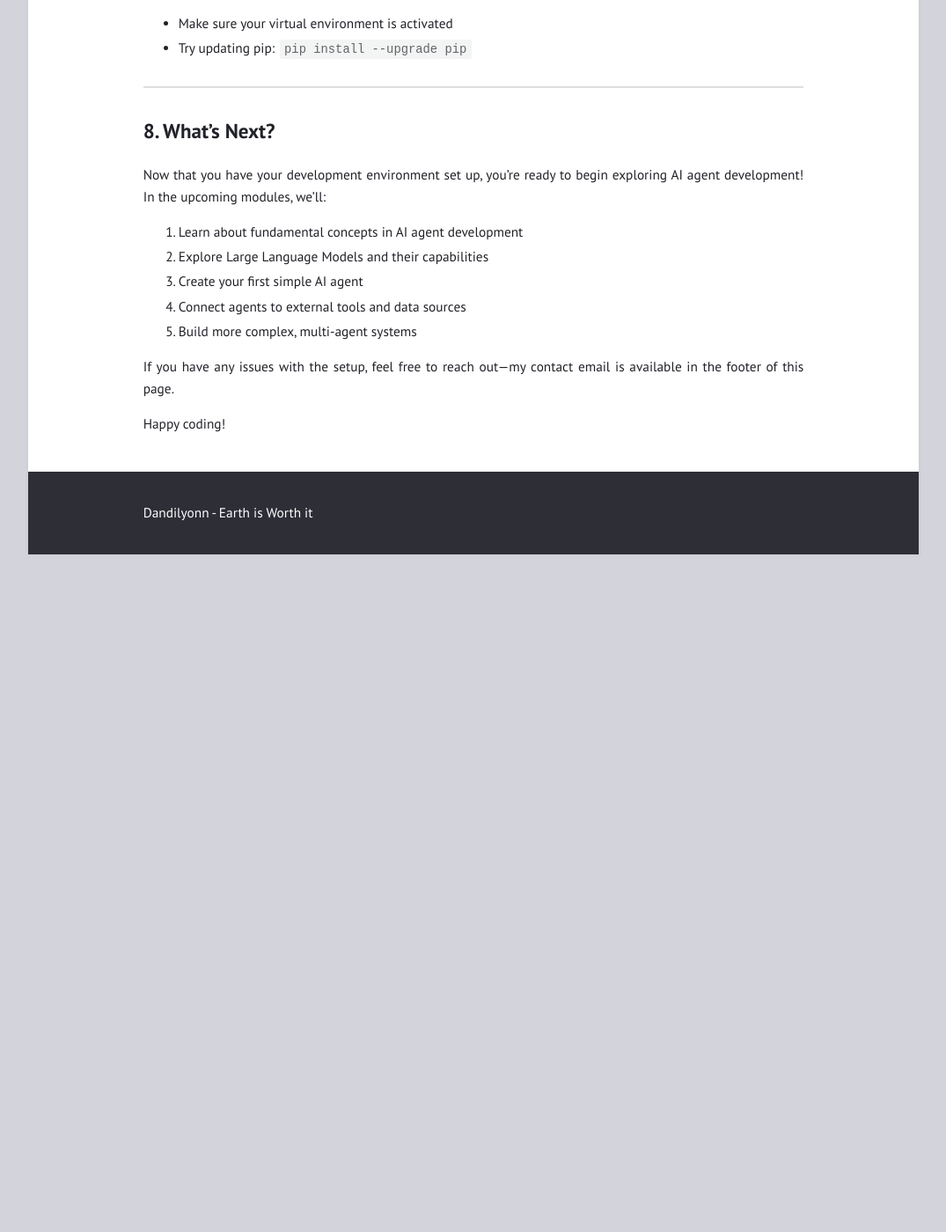
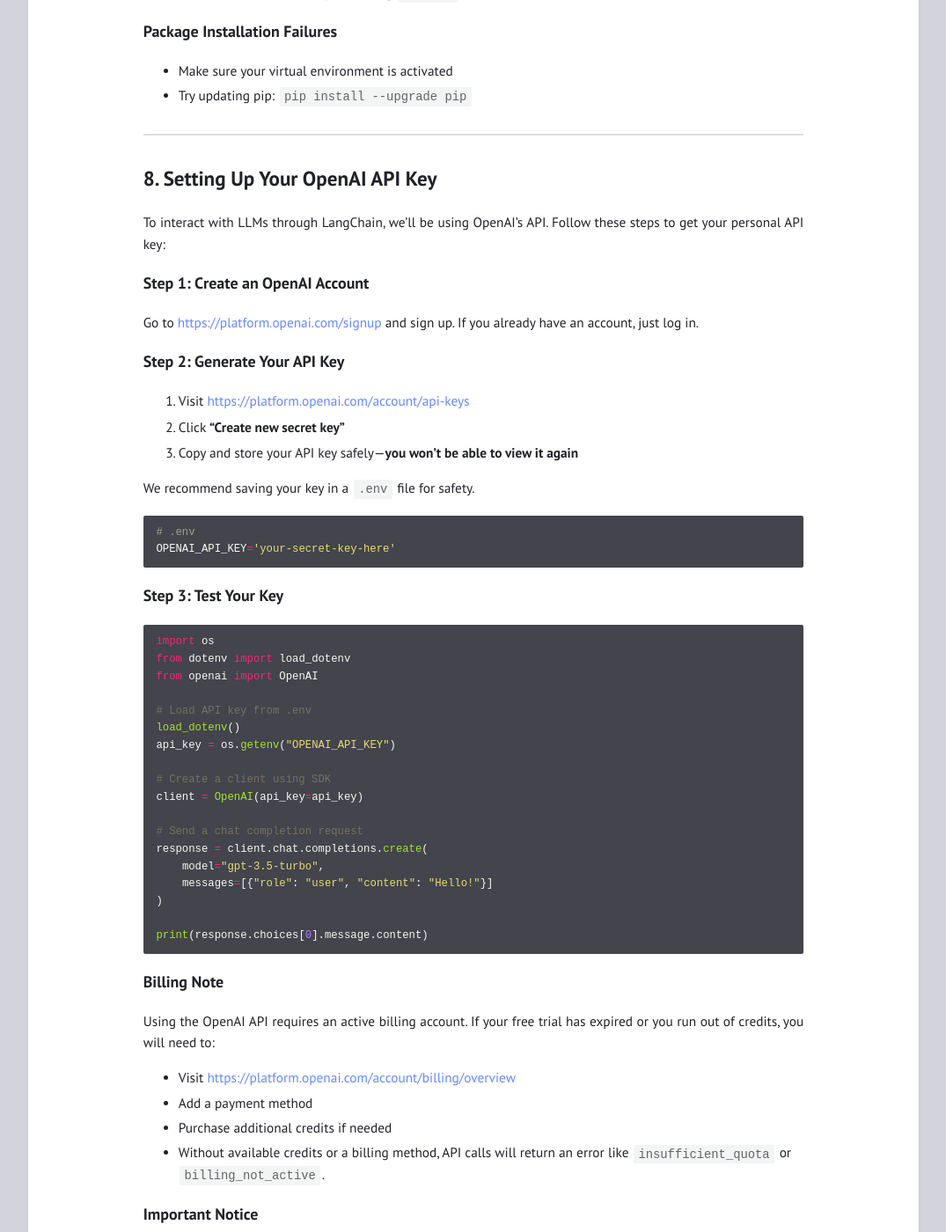
Before and after one commit to GiovaneIwamoto/markdown-blog-renderer, a Jekyll site: the page built from _posts/2025-01-11-module-0.md, in a window 1280 px wide and 1400 px high, scrolled down 4662 px. Shown: the whole window at 88% size, without its empty margins (102-1177 px from the left). Built offline with Jekyll 4.4.1, drawn with Linux system fonts in a browser that asks for light colours; before the commit the page ends 5292 px from its top, so only the background shows below that; some of the changed text lies outside the part shown.

Commit message:
feat: openai key guide

````diff
--- a/_posts/2025-01-11-module-0.md
+++ b/_posts/2025-01-11-module-0.md
@@ -3,7 +3,7 @@
 layout: post
 ---
 
-Welcome to the first module of our AI Agent Development course! Before diving into creating intelligent agents, we need to set up our development environment. This guide will walk you through installing and configuring all the necessary tools you'll need throughout this course.
+Welcome to the first module of our AI Agent Development course! Before diving into creating intelligent agents, we need to set up our development environment and connect to a Language Model provider. This guide will walk you through installing and configuring all the necessary tools you'll need throughout this course—including how to obtain an OpenAI API key to work with models like *gpt-4* or *gpt-4o-mini*.
 
 If you already have experience with Python development and have some of these tools installed (VS Code, Git, Jupyter Notebook), feel free to skip the sections you're familiar with. Just make sure everything is properly set up and working in your development environment before starting the course. You can use the "Testing Your Setup" section at the end to verify everything is working correctly.
 
@@ -18,6 +18,7 @@
 - **Visual Studio Code**: A powerful code editor with excellent Python support
 - **Jupyter Notebooks**: For interactive code development and experimentation
 - **Git**: For version control and code sharing
+- **OpenAI API Key**: To connect to powerful LLMs
 
 Let's go through each component step by step.
 
@@ -165,7 +166,69 @@
 
 ---
 
-## 8. What's Next?
+## 8. Setting Up Your OpenAI API Key
+
+To interact with LLMs through LangChain, we’ll be using OpenAI’s API. Follow these steps to get your personal API key:
+
+### Step 1: Create an OpenAI Account
+
+Go to [https://platform.openai.com/signup](https://platform.openai.com/signup) and sign up. If you already have an account, just log in.
+
+### Step 2: Generate Your API Key
+
+1. Visit [https://platform.openai.com/account/api-keys](https://platform.openai.com/account/api-keys)
+2. Click **"Create new secret key"**
+3. Copy and store your API key safely—**you won’t be able to view it again**
+
+We recommend saving your key in a `.env` file for safety.
+
+```bash
+# .env
+OPENAI_API_KEY='your-secret-key-here'
+```
+
+### Step 3: Test Your Key
+
+```python
+import os
+from dotenv import load_dotenv
+from openai import OpenAI
+
+# Load API key from .env
+load_dotenv()
+api_key = os.getenv("OPENAI_API_KEY")
+
+# Create a client using SDK
+client = OpenAI(api_key=api_key)
+
+# Send a chat completion request
+response = client.chat.completions.create(
+    model="gpt-3.5-turbo",
+    messages=[{"role": "user", "content": "Hello!"}]
+)
+
+print(response.choices[0].message.content)
+```
+### Billing Note
+
+Using the OpenAI API requires an active billing account. If your free trial has expired or you run out of credits, you will need to:
+
+- Visit [https://platform.openai.com/account/billing/overview](https://platform.openai.com/account/billing/overview)
+- Add a payment method
+- Purchase additional credits if needed
+- Without available credits or a billing method, API calls will return an error like `insufficient_quota` or `billing_not_active`.
+
+### Important Notice
+
+When adding a payment method to your OpenAI account, be cautious. Avoid linking a credit card directly unless you fully understand the pricing model, as this may lead to unexpected charges if the API is used extensively. Always monitor your usage at [https://platform.openai.com/account/usage](https://platform.openai.com/account/usage) and consider setting usage limits or alerts.
+
+Additionally, your API key is **private** and should never be shared—anyone with access to it can use your account and potentially generate costs on your behalf.
+
+For cost-effective experimentation, consider starting with cheaper models like *gpt-3.5-turbo* or *gpt-4.1-nano*, which offers a good balance between performance and price compared to larger models like *gpt-4*.
+
+---
+
+## 9. What's Next?
 
 Now that you have your development environment set up, you're ready to begin exploring AI agent development! In the upcoming modules, we'll:
 
````
